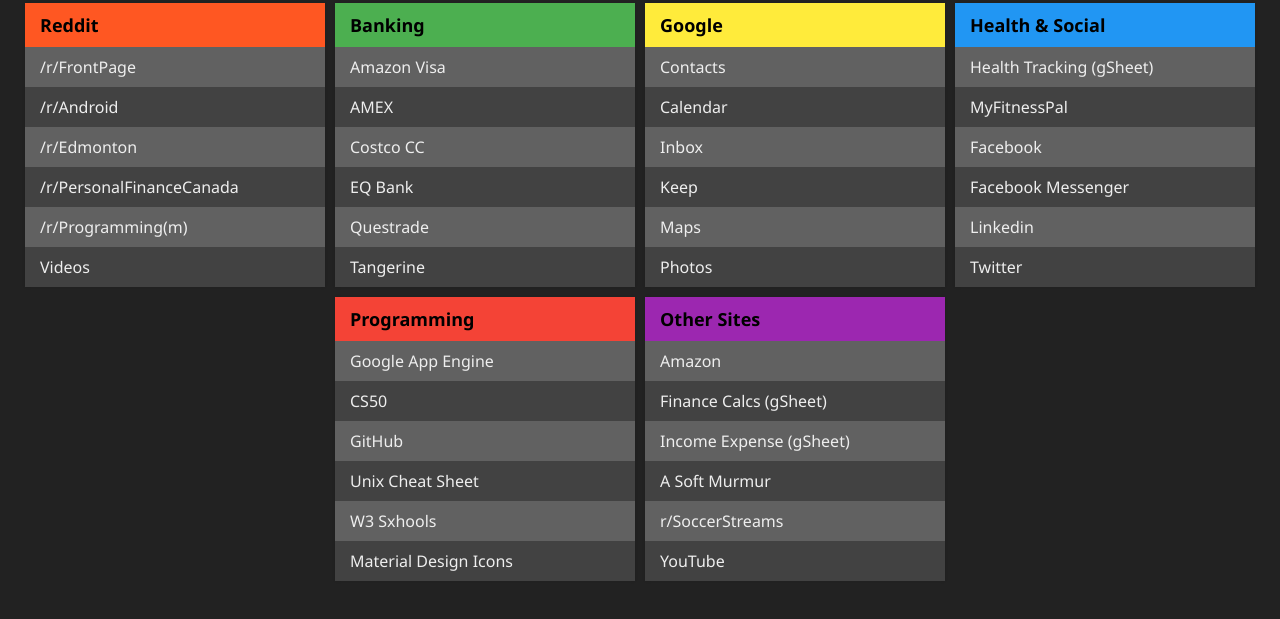
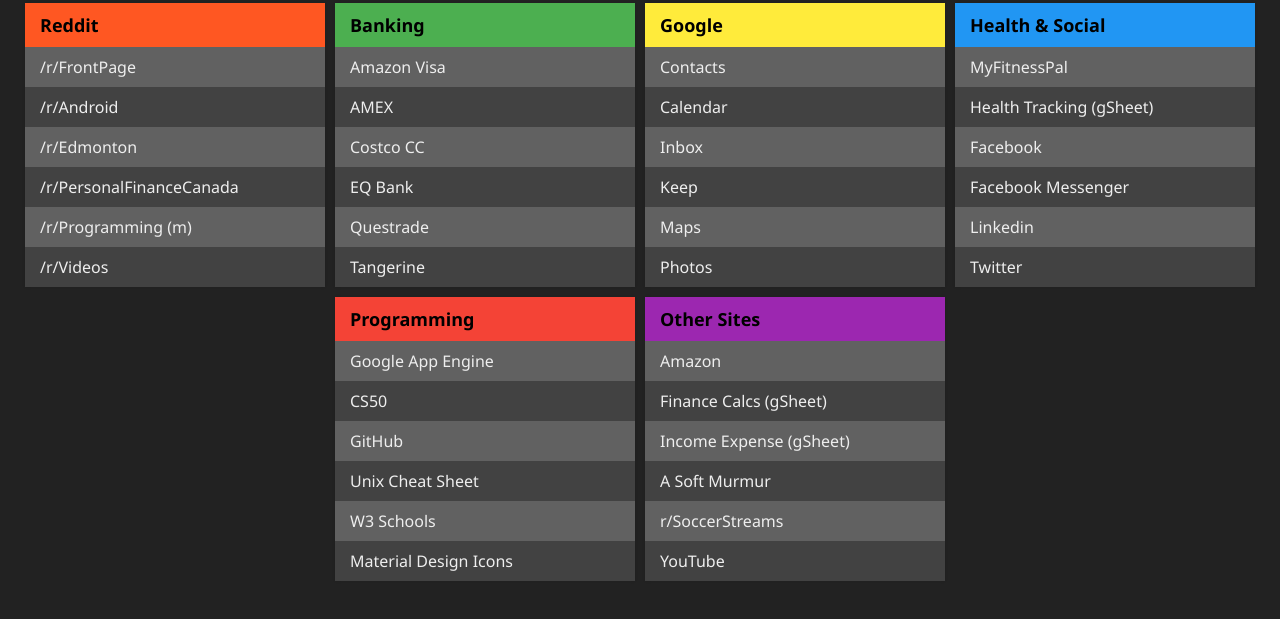
Before and after one commit to DerrykBoyd/dboydgit-startpage, a plain HTML site: page www/index.html in a window 1280 px wide. Shown: the part 147-766 px from the top of the page. Drawn offline with Linux system fonts and the light colour scheme.

Commit message:
Small layout and spelling updates

```diff
--- a/www/index.html
+++ b/www/index.html
@@ -27,8 +27,8 @@
                     <li><a href="https://www.reddit.com/r/Android/">/r/Android</a></li>
                     <li><a href="https://www.reddit.com/r/Edmonton/">/r/Edmonton</a></li>
                     <li><a href="https://www.reddit.com/r/PersonalFinanceCanada/">/r/PersonalFinanceCanada</a></li>
-                    <li><a href="https://www.reddit.com/me/m/programming/">/r/Programming(m)</a></li>
-                    <li><a href="https://www.reddit.com/r/videos/">Videos</a></li>
+                    <li><a href="https://www.reddit.com/me/m/programming/">/r/Programming (m)</a></li>
+                    <li><a href="https://www.reddit.com/r/videos/">/r/Videos</a></li>
                 </ul>
             </div>
             <div class="list banking">
@@ -56,8 +56,8 @@
             <div class='list social'>
                 <h1>Health & Social</h1>
                 <ul>
+                    <li><a href="https://www.myfitnesspal.com/">MyFitnessPal</a></li>
                     <li><a href="https://docs.google.com/spreadsheets/d/1yk_bCfvRyOStxEE36nHOb4KE54HLcdfFURQWfBxy_rE/edit#gid=546406397&range=A50">Health Tracking (gSheet)</a></li>
-                    <li><a href="https://www.myfitnesspal.com/">MyFitnessPal</a></li>
                     <li><a href="https://www.facebook.com/">Facebook</a></li>
                     <li><a href="https://www.messenger.com/">Facebook Messenger</a></li>
                     <li><a href="https://www.linkedin.com/">Linkedin</a></li>
@@ -71,7 +71,7 @@
                     <li><a href="https://courses.edx.org/courses/course-v1:HarvardX+CS50+X/info">CS50</a></li>
                     <li><a href="https://github.com/dboydgit?tab=repositories">GitHub</a></li>
                     <li><a href="https://files.fosswire.com/2007/08/fwunixref.pdf">Unix Cheat Sheet</a></li>
-                    <li><a href="https://www.w3schools.com/">W3 Sxhools</a></li>
+                    <li><a href="https://www.w3schools.com/">W3 Schools</a></li>
                     <li><a href="https://material.io/icons/">Material Design Icons</a></li>
                 </ul>
             </div>
```
Also changed, not shown: 1 other file.
